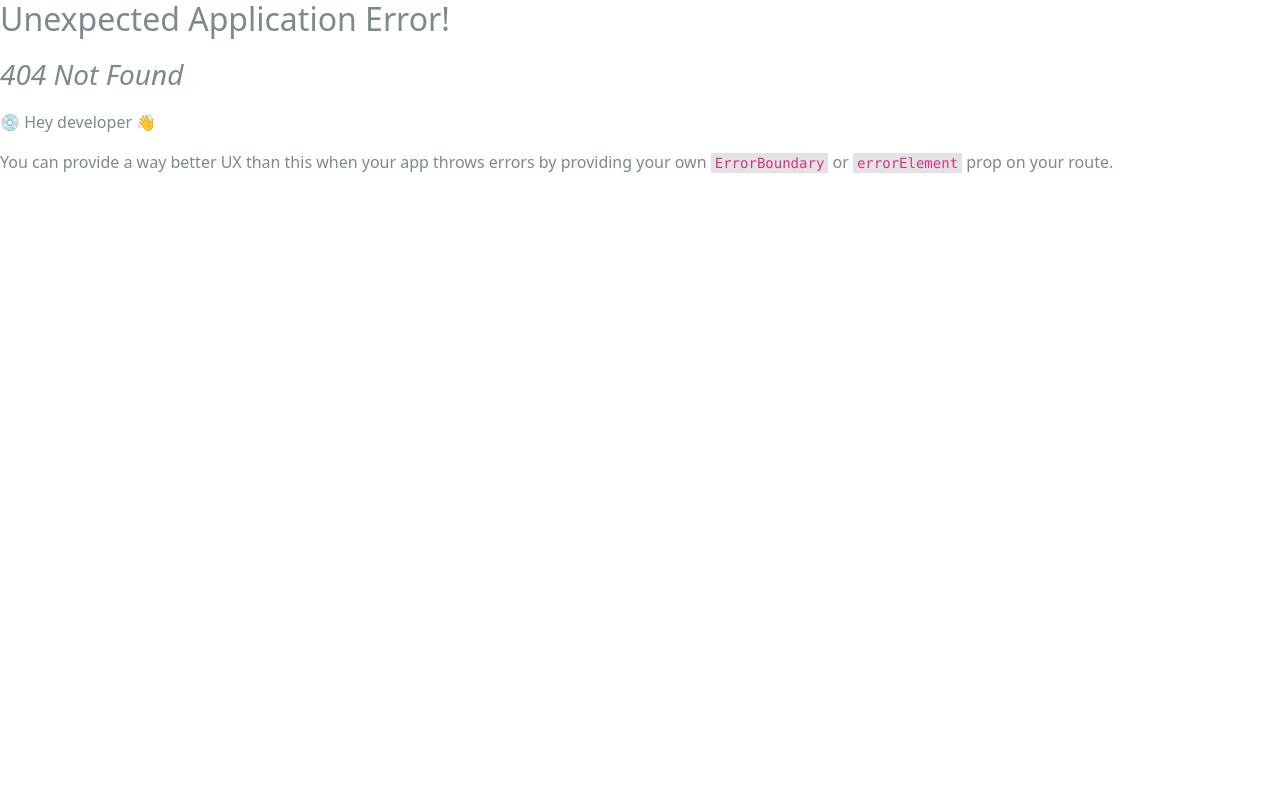
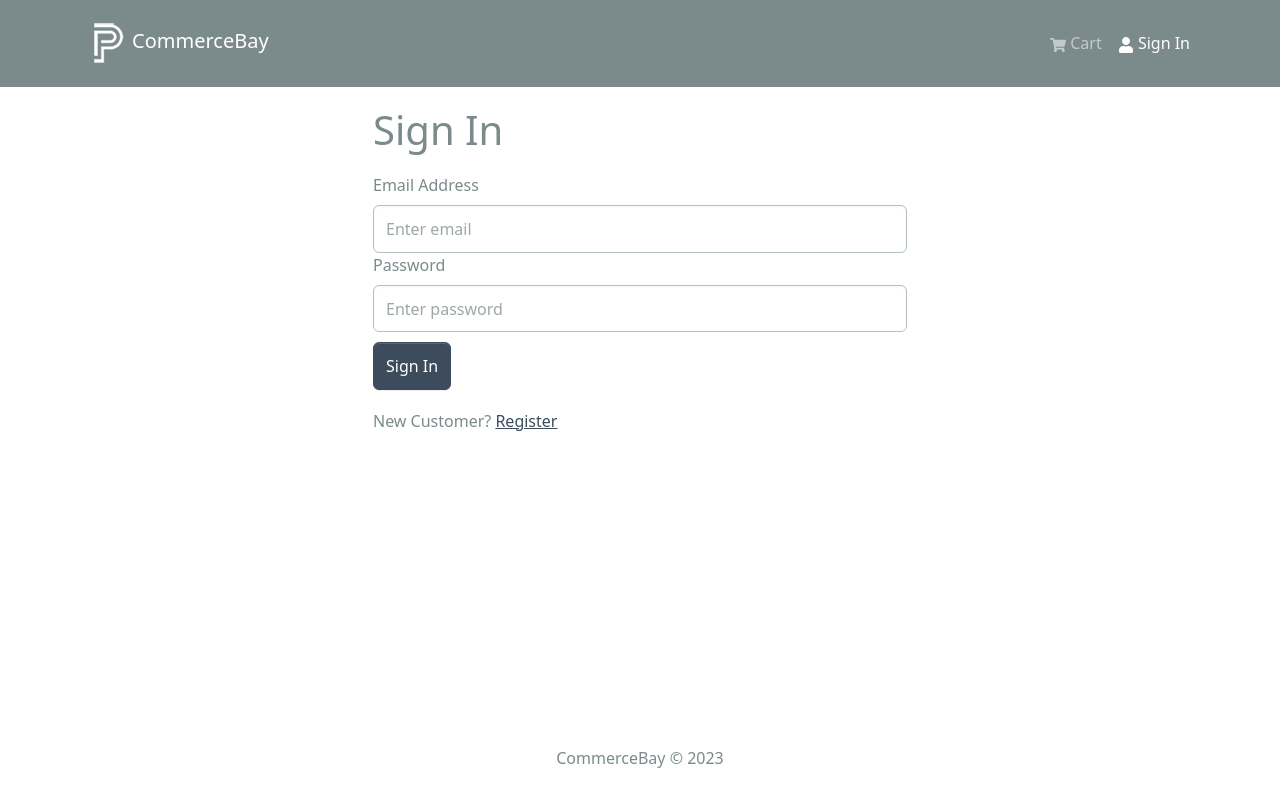
Before and after one commit to weikangg/CommerceBay, a React (Create React App) app in the folder frontend/: page /login in a window 1280 px wide. Before the commit this address had no page. Built offline with nearby package versions, Linux system fonts and the light colour scheme.

Commit message:
Set up auth slice and userApi slice and login page

```diff
--- a/frontend/src/App.js
+++ b/frontend/src/App.js
@@ -9,7 +9,6 @@
       <Header />
       <main className="py-3">
         <Container>
-          <h1>Welcome to CommerceBay</h1>
           <Outlet />
         </Container>
       </main>
--- /dev/null
+++ b/frontend/src/components/FormContainer.jsx
@@ -0,0 +1,15 @@
+import { Container, Row, Col } from "react-bootstrap";
+
+const FormContainer = ({ children }) => {
+  return (
+    <Container>
+      <Row className="justify-content-md-center">
+        <Col xs={12} md={6}>
+          {children}
+        </Col>
+      </Row>
+    </Container>
+  );
+};
+
+export default FormContainer;
--- a/frontend/src/index.js
+++ b/frontend/src/index.js
@@ -11,6 +11,7 @@
 import HomeScreen from "./screens/HomeScreen";
 import ProductScreen from "./screens/ProductScreen";
 import CartScreen from "./screens/CartScreen";
+import LoginScreen from "./screens/LoginScreen";
 // import 'bootstrap/dist/css/bootstrap.min.css';
 import "./assets/styles/bootstrap.custom.css";
 import "./assets/styles/index.css";
@@ -23,6 +24,7 @@
       <Route index={true} path="/" element={<HomeScreen />} />
       <Route path="/product/:id" element={<ProductScreen />} />
       <Route path="/cart" element={<CartScreen />} />
+      <Route path= "/login" element={<LoginScreen />} />
     </Route>
   )
 );
--- /dev/null
+++ b/frontend/src/screens/LoginScreen.jsx
@@ -0,0 +1,54 @@
+import { useState } from "react";
+import { Link } from "react-router-dom";
+import { Form, Button, Row, Col } from "react-bootstrap";
+import FormContainer from "../components/FormContainer";
+
+const LoginScreen = () => {
+  const [email, setEmail] = useState("");
+  const [password, setPassword] = useState("");
+
+  const submitHandler = (e) => {
+    e.preventDefault();
+    // DISPATCH LOGIN
+    console.log("submit");
+  };
+
+  return (
+    <FormContainer>
+      <h1>Sign In</h1>
+      <Form onSubmit={submitHandler}>
+        <Form.Group controlId="email">
+          <Form.Label>Email Address</Form.Label>
+          <Form.Control
+            type="email"
+            placeholder="Enter email"
+            value={email}
+            onChange={(e) => setEmail(e.target.value)}
+          ></Form.Control>
+        </Form.Group>
+
+        <Form.Group controlId="password">
+          <Form.Label>Password</Form.Label>
+          <Form.Control
+            type="password"
+            placeholder="Enter password"
+            value={password}
+            onChange={(e) => setPassword(e.target.value)}
+          ></Form.Control>
+        </Form.Group>
+
+        <Button type="submit" variant="primary" className="mt-2">
+          Sign In
+        </Button>
+      </Form>
+
+      <Row className="py-3">
+        <Col>
+          New Customer? <Link to="/register">Register</Link>
+        </Col>
+      </Row>
+    </FormContainer>
+  );
+};
+
+export default LoginScreen;
--- /dev/null
+++ b/frontend/src/slices/authSlice.js
@@ -0,0 +1,21 @@
+import { createSlice } from "@reduxjs/toolkit";
+
+const initialState = {
+    userInfo: localStorage.getItem("userInfo")? JSON.parse(localStorage.getItem("userInfo")) : null,
+}
+
+
+const authSlice = createSlice({
+    name: "auth",
+    initialState,
+    reducers: {
+        setCredentials: (state, action) => {
+            state.userInfo = action.payload;
+            localStorage.setItem("userInfo", JSON.stringify(action.payload));
+        }
+    }
+});
+
+export const { setCredentials } = authSlice.actions;
+
+export default authSlice.reducer;
--- a/frontend/src/store.js
+++ b/frontend/src/store.js
@@ -1,11 +1,13 @@
 import { configureStore } from "@reduxjs/toolkit";
 import { apiSlice } from "./slices/apiSlice";
+import authSliceReducer from "./slices/authSlice";
 import  cartSliceReducer from "./slices/cartSlice";
 
 const store = configureStore({
   reducer: {
     [apiSlice.reducerPath]: apiSlice.reducer,
     cart: cartSliceReducer,
+    auth : authSliceReducer,
   },
   middleware: (getDefaultMiddleware) =>
     getDefaultMiddleware().concat(apiSlice.middleware),
```
Also changed, not shown: frontend/src/slices/usersApiSlice.js (added, +16 -0 lines).
